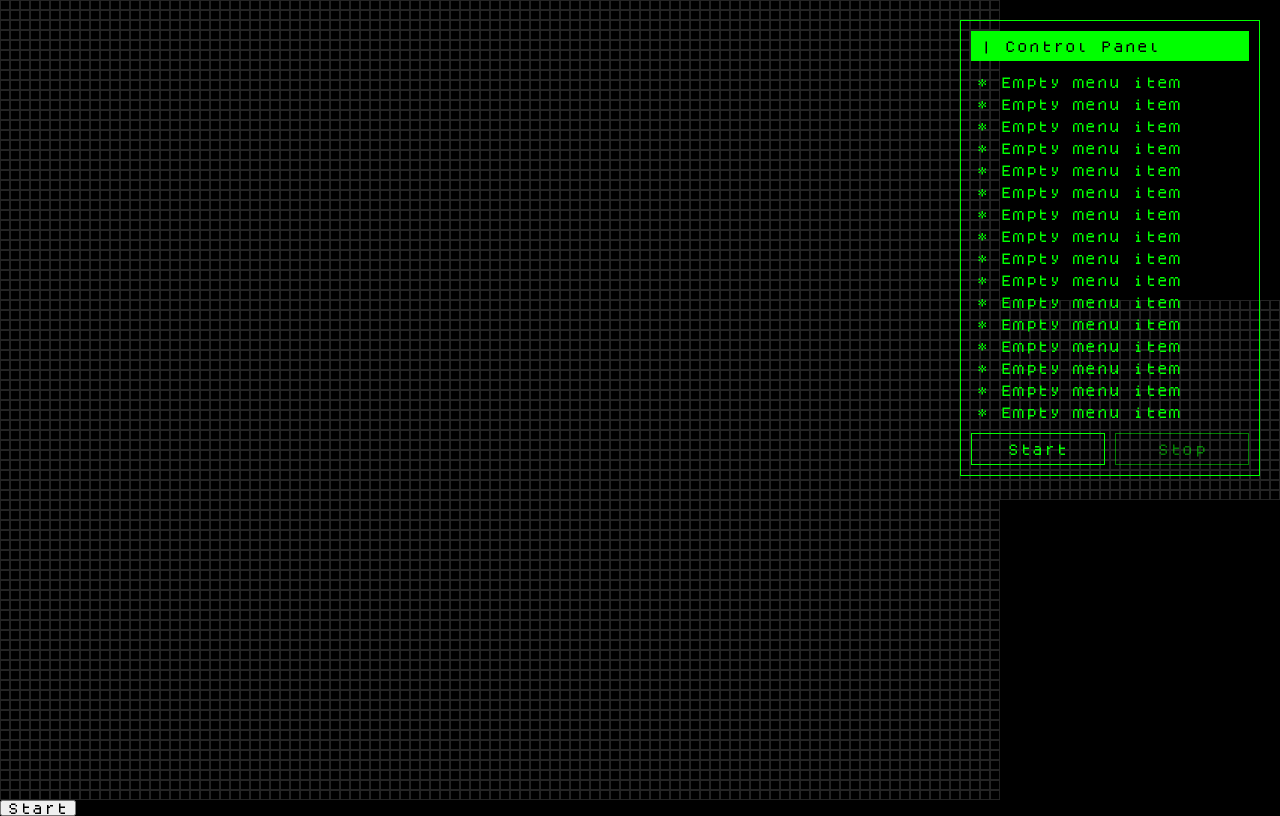
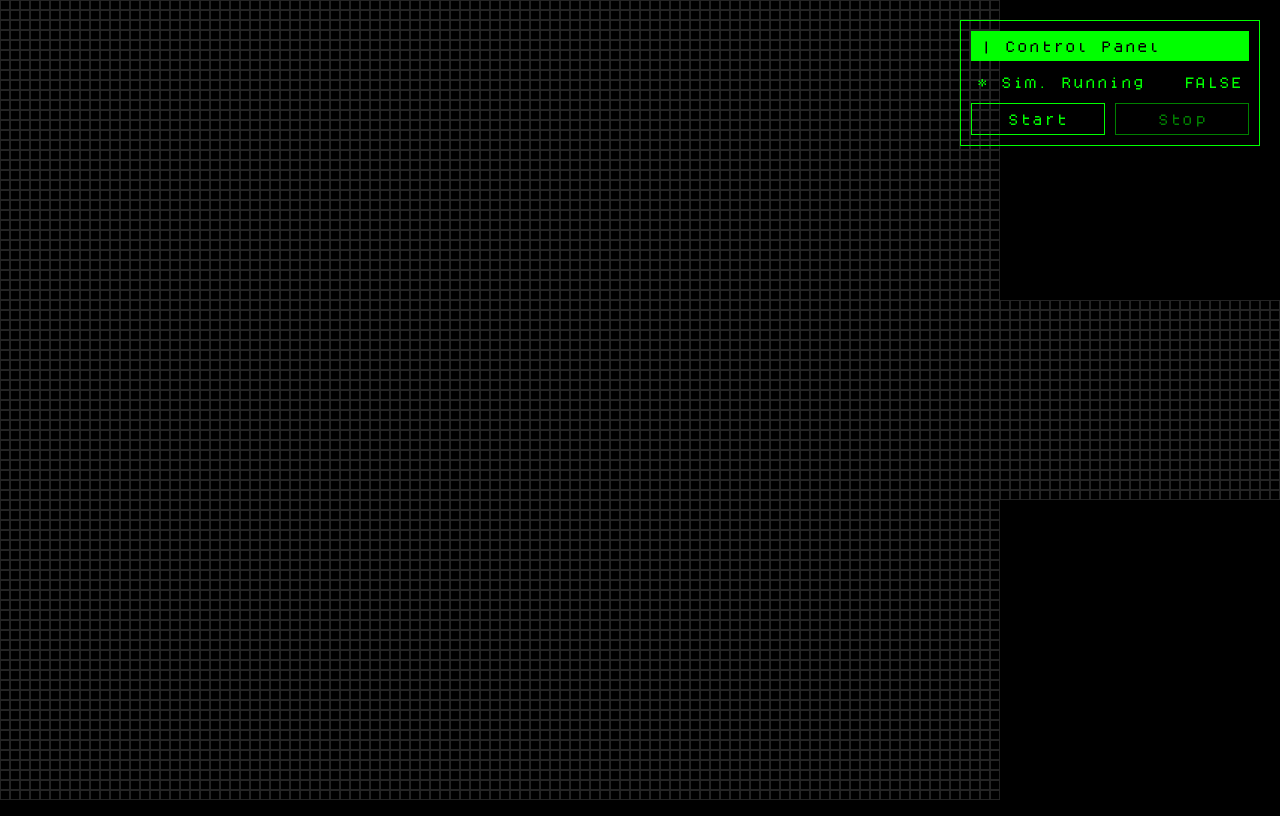
Before and after one commit to ValennGu/cellular-automata, a SvelteKit app: page / in a window 1280 px wide. Shown: the top 816 px of the page. Built offline with nearby package versions, Linux system fonts and the light colour scheme.

Commit message:
Add button controls in ControlPanel

```diff
--- a/src/components/control-panel.svelte
+++ b/src/components/control-panel.svelte
@@ -1,28 +1,22 @@
-<script>
+<script lang="ts">
 	import Button from './button.svelte';
+
+	export let loopActive: boolean;
+	export let onClickStart: () => void;
+	export let onClickStop: () => void;
+
+	console.log('Rendering Control panel');
 </script>
 
 <div class="wrapper">
 	<span>| Control Panel</span>
-	<p>* Empty menu item</p>
-	<p>* Empty menu item</p>
-	<p>* Empty menu item</p>
-	<p>* Empty menu item</p>
-	<p>* Empty menu item</p>
-	<p>* Empty menu item</p>
-	<p>* Empty menu item</p>
-	<p>* Empty menu item</p>
-	<p>* Empty menu item</p>
-	<p>* Empty menu item</p>
-	<p>* Empty menu item</p>
-	<p>* Empty menu item</p>
-	<p>* Empty menu item</p>
-	<p>* Empty menu item</p>
-	<p>* Empty menu item</p>
-	<p>* Empty menu item</p>
+	<div class="info">
+		<p>* Sim. Running</p>
+		<p>{loopActive.toString().toUpperCase()}</p>
+	</div>
 	<section>
-		<Button text="Start" onClick={() => console.log('Start Cliked!')} />
-		<Button text="Stop" onClick={() => console.log('Stop Cliked!')} disabled={true} />
+		<Button text="Start" onClick={onClickStart} disabled={loopActive} />
+		<Button text="Stop" onClick={onClickStop} disabled={!loopActive} />
 	</section>
 </div>
 
@@ -35,6 +29,19 @@
 		top: 20px;
 		padding: 10px;
 		display: block;
+	}
+
+	.info {
+		display: flex;
+		justify-content: space-between;
+		color: #00ff00;
+		margin: 0;
+		padding: 5px;
+		border: 1px solid transparent;
+		&:hover {
+			border: 1px solid #00ff00;
+			cursor: pointer;
+		}
 	}
 
 	span {
--- a/src/routes/+layout.svelte
+++ b/src/routes/+layout.svelte
@@ -19,13 +19,6 @@
 	}
 
 	:global(p) {
-		color: #00ff00;
 		margin: 0;
-		padding: 5px;
-		border: 1px solid transparent;
-		&:hover {
-			border: 1px solid #00ff00;
-			cursor: pointer;
-		}
 	}
 </style>
--- a/src/routes/+page.svelte
+++ b/src/routes/+page.svelte
@@ -1,24 +1,36 @@
 <script lang="ts">
 	import Cell from '../components/cell.svelte';
 	import ControlPanel from '../components/control-panel.svelte';
-
 	import { buildMatrix } from '../services/build-matrix';
 	import { calculateMatrix } from '../services/calcualte-matrix';
 
 	let matrix = buildMatrix(100, 100);
+	let loopActive = false;
+	let interval: number;
 
 	const changeCellState = (rowIndex: number, cellIndex: number) => {
 		matrix[rowIndex][cellIndex] = !matrix[rowIndex][cellIndex];
 	};
 
 	const startInterval = () => {
-		setInterval(() => {
+		interval = setInterval(() => {
 			matrix = calculateMatrix(matrix);
 		}, 50);
 	};
 </script>
 
-<ControlPanel />
+<ControlPanel
+	{loopActive}
+	onClickStart={() => {
+		loopActive = true;
+		startInterval();
+	}}
+	onClickStop={() => {
+		loopActive = false;
+		clearInterval(interval);
+	}}
+/>
+
 <div>
 	{#each matrix as row, rowIndex}
 		<section>
@@ -28,7 +40,6 @@
 		</section>
 	{/each}
 </div>
-<button on:click={() => startInterval()}>Start</button>
 
 <style>
 	div {
```
